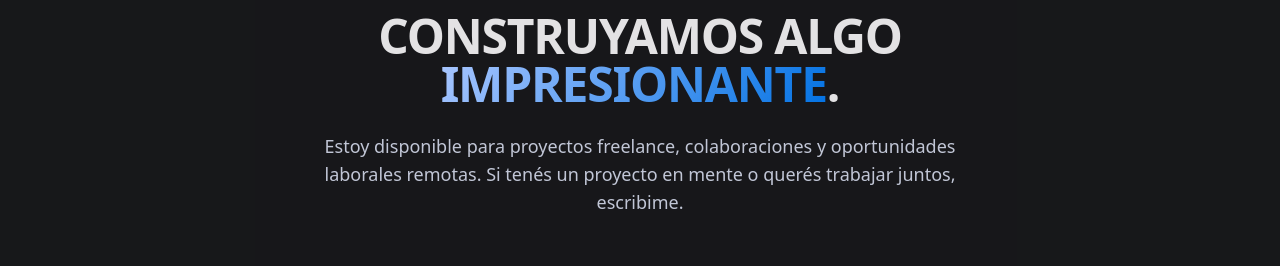
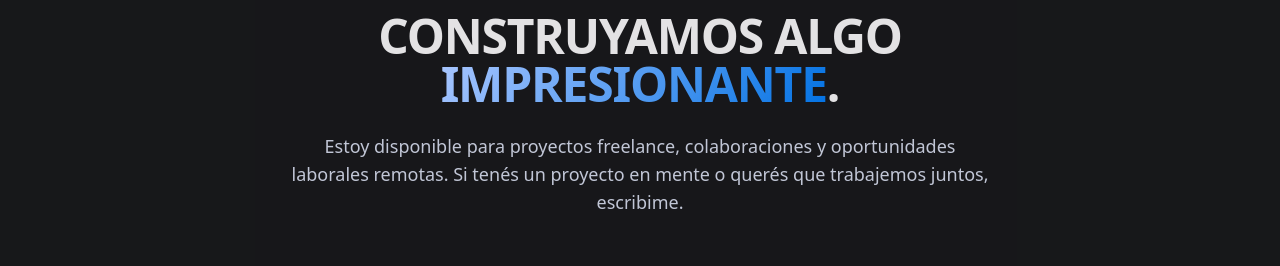
Before and after one commit to David-Sliren/Mi-Portafolio, a React (Vite) app: page / in a window 1280 px wide. Shown: the part 6920-7186 px from the top of the page. Built offline with nearby package versions, Linux system fonts and the light colour scheme; what tailwind-animations would draw is missing.

Commit message:
style(components/Contact): Retocar descripcion

```diff
--- a/src/components/Contact/Contact.jsx
+++ b/src/components/Contact/Contact.jsx
@@ -23,7 +23,7 @@ const Contact = () => {
           <p className="text-[#c1c6d6] text-lg timeline-view animate-range-early-entry animate-fade-blur animate-fill-mode-both">
             Estoy disponible para proyectos freelance, colaboraciones y
             oportunidades laborales remotas. Si tenés un proyecto en mente o
-            querés trabajar juntos, escribime.
+            querés que trabajemos juntos, escribime.
           </p>
         </div>
         {isClose ? (
```
